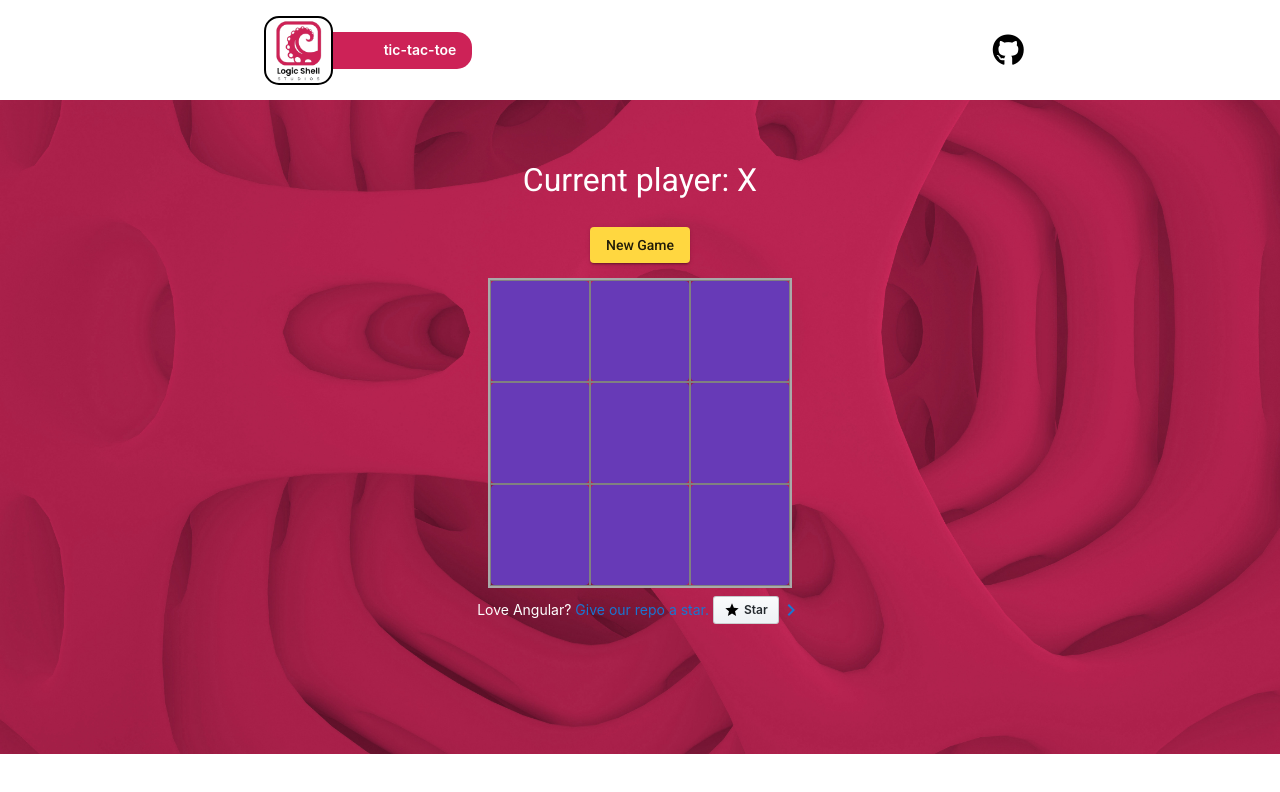
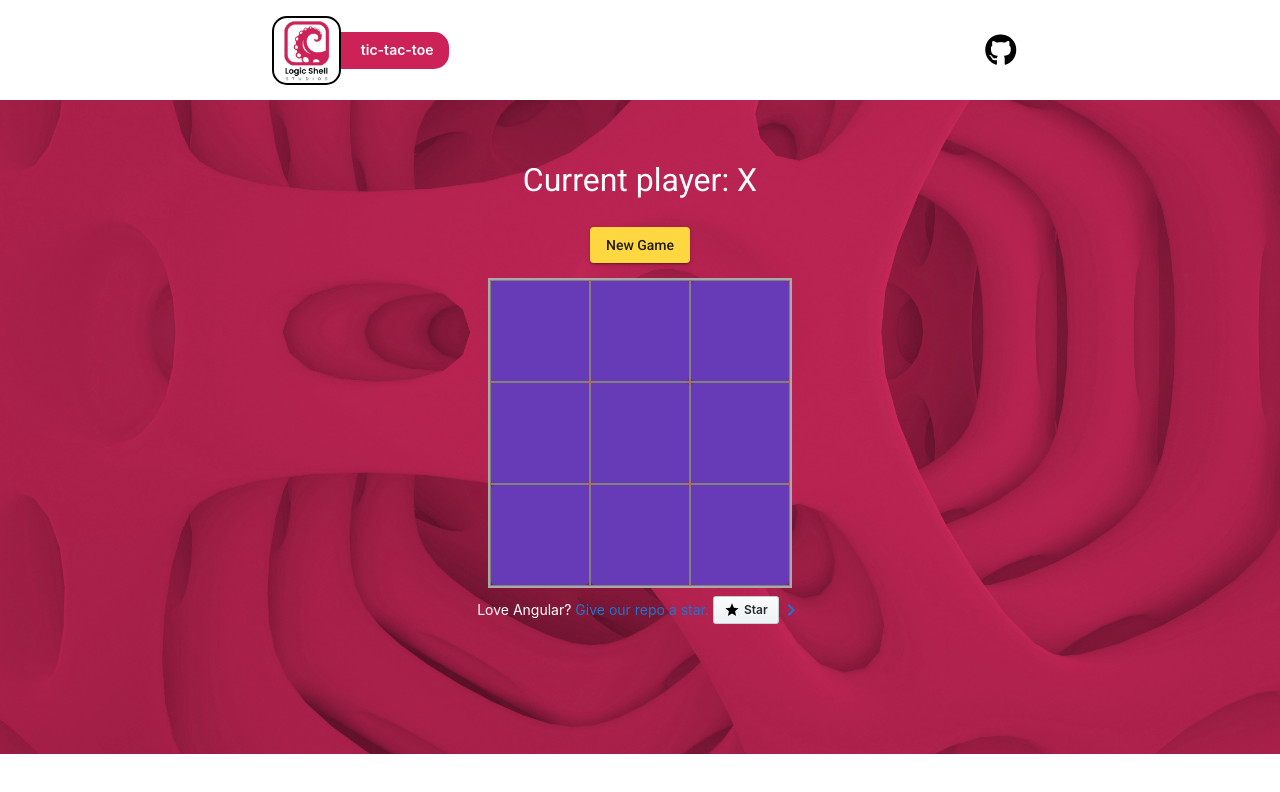
Before and after one commit to polilla2802/00-Angular-Tic-Tac-Toe, an Angular app: page / in a window 1280 px wide. Shown: the top 792 px of the page. Built offline with nearby package versions, Linux system fonts and the light colour scheme.

Commit message:
toolbar width

```diff
--- a/src/app/app.component.css
+++ b/src/app/app.component.css
@@ -149,13 +149,13 @@
     border: none;
     border-radius: 15px;
     width: auto;
-    min-width: 15%;
+    /* min-width: 15%; */
     position: relative;
     margin-bottom: 0px;
   }
 
   .card.card.highlight-card span {
-    margin-right: 0;
+    margin-left: 20px;
   }
 
   svg#rocket {
```
